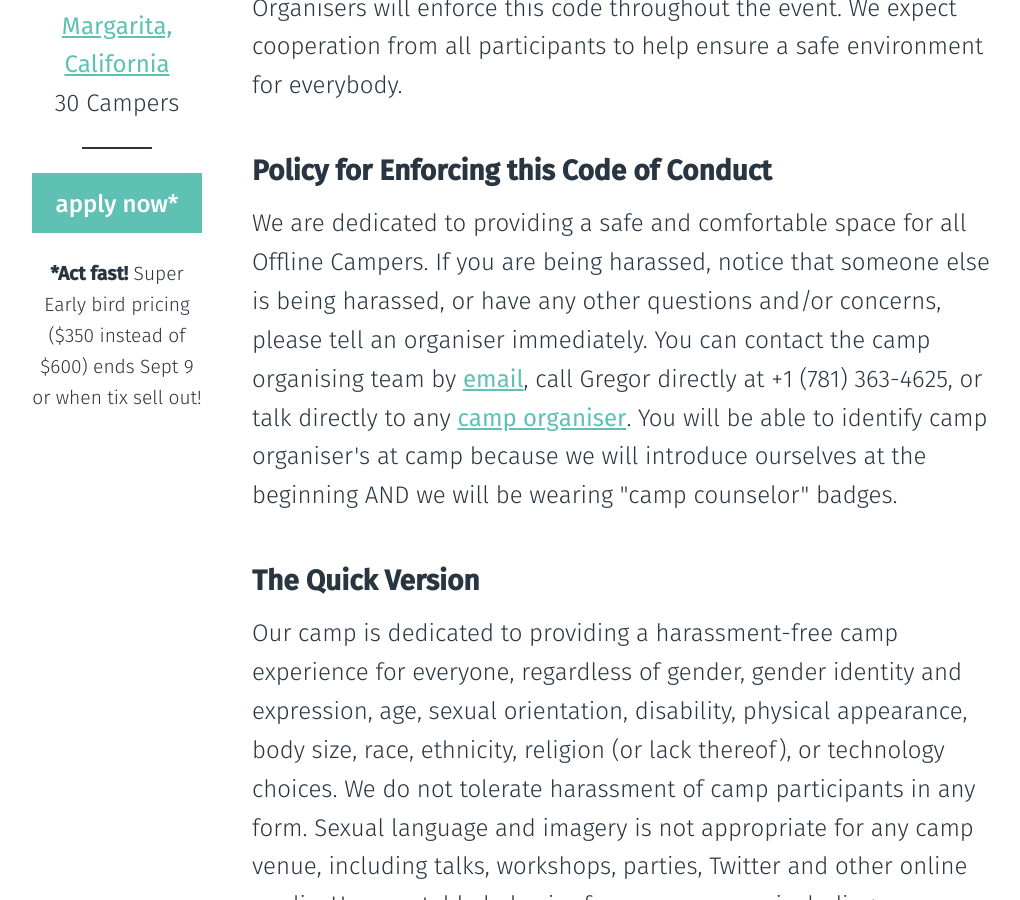
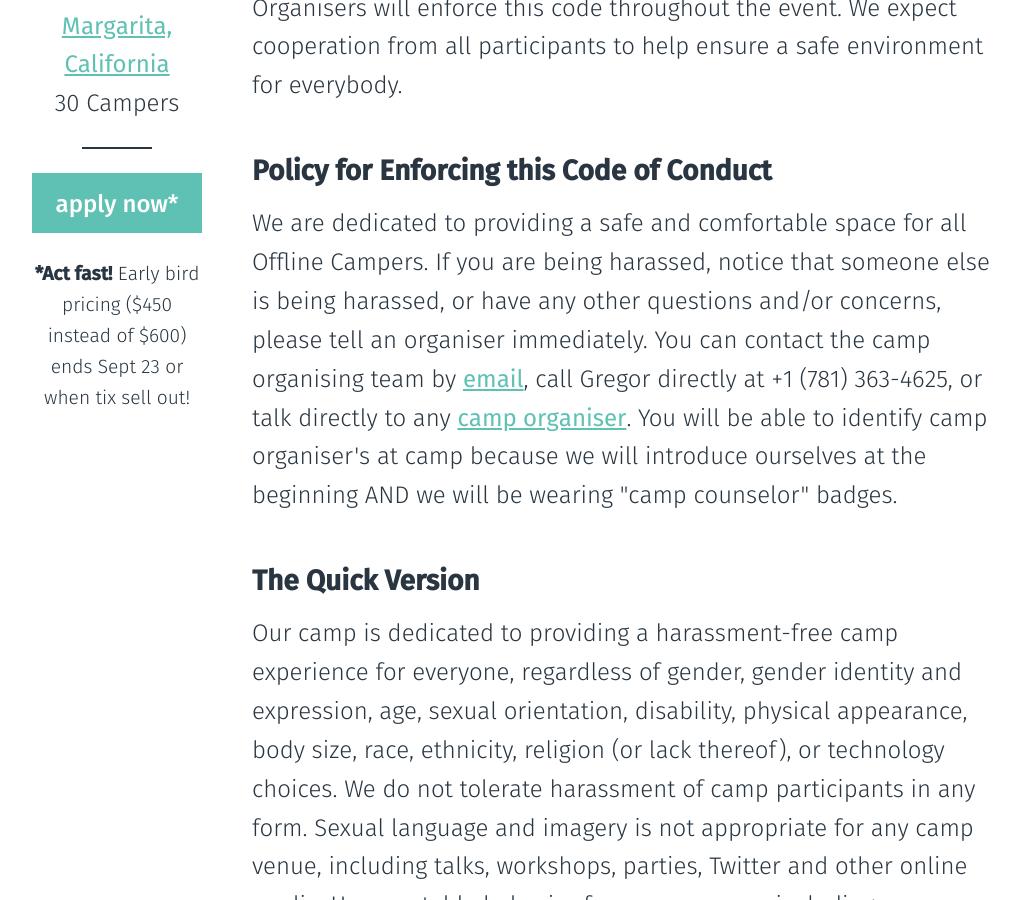
Before and after one commit to offlinefirst/offlinefirst.org, a Jekyll site: the page built from camp/codeofconduct.html, in a window 1280 px wide and 900 px high, scrolled down 437 px. Shown: the whole window, without its empty margins (73-1093 px from the left). Built offline with Jekyll 4.4.1, drawn with Linux system fonts in a browser that asks for light colours; comment, search, counter and statistics services are not loaded.

Commit message:
Updated early bird pricing

```diff
--- a/camp/codeofconduct.html
+++ b/camp/codeofconduct.html
@@ -24,7 +24,7 @@ root_path:  ../
 
   <p class="price">
     <small>
-      <strong>*Act fast!</strong> Super Early bird pricing ($350 instead of $600) ends Sept 9 or when tix sell out!
+      <strong>*Act fast!</strong> Early bird pricing ($450 instead of $600) ends Sept 23 or when tix sell out!
     </small>
   </p>
 
```
